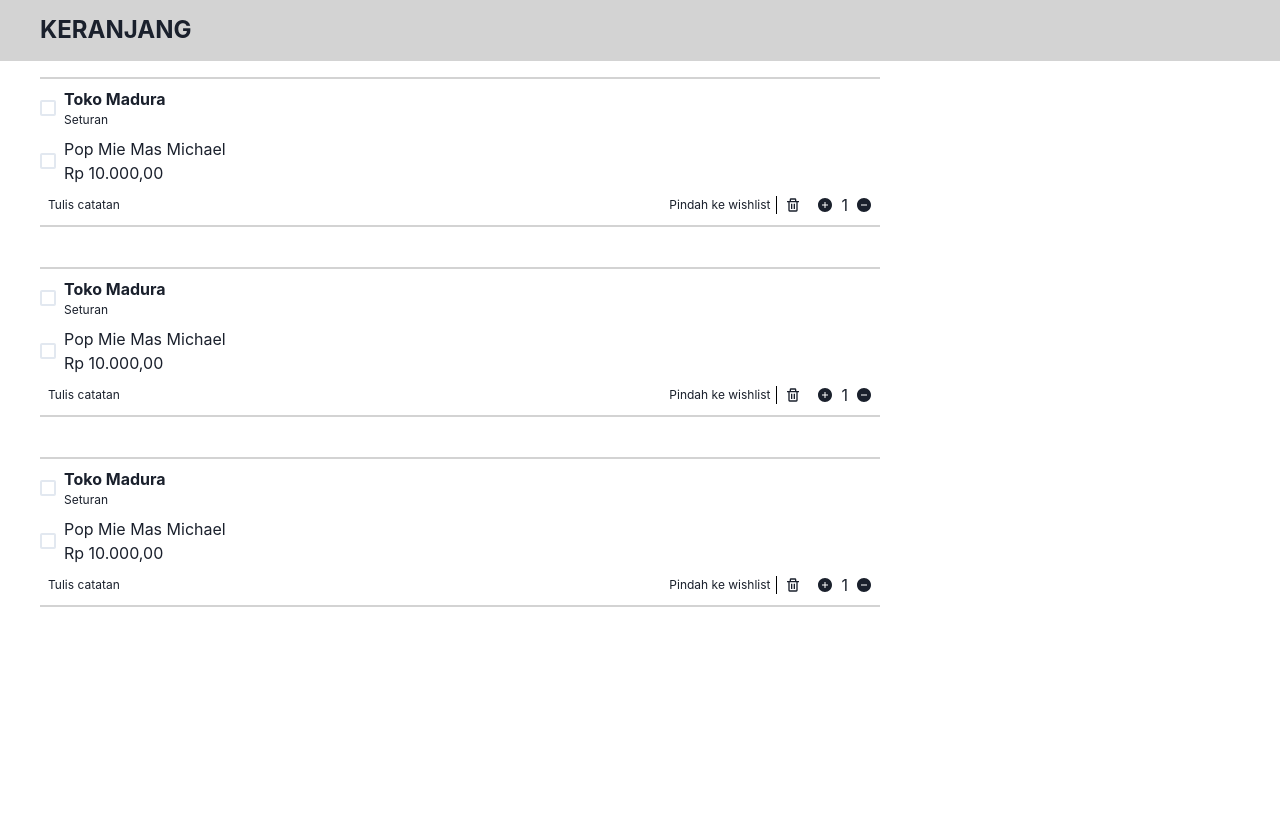
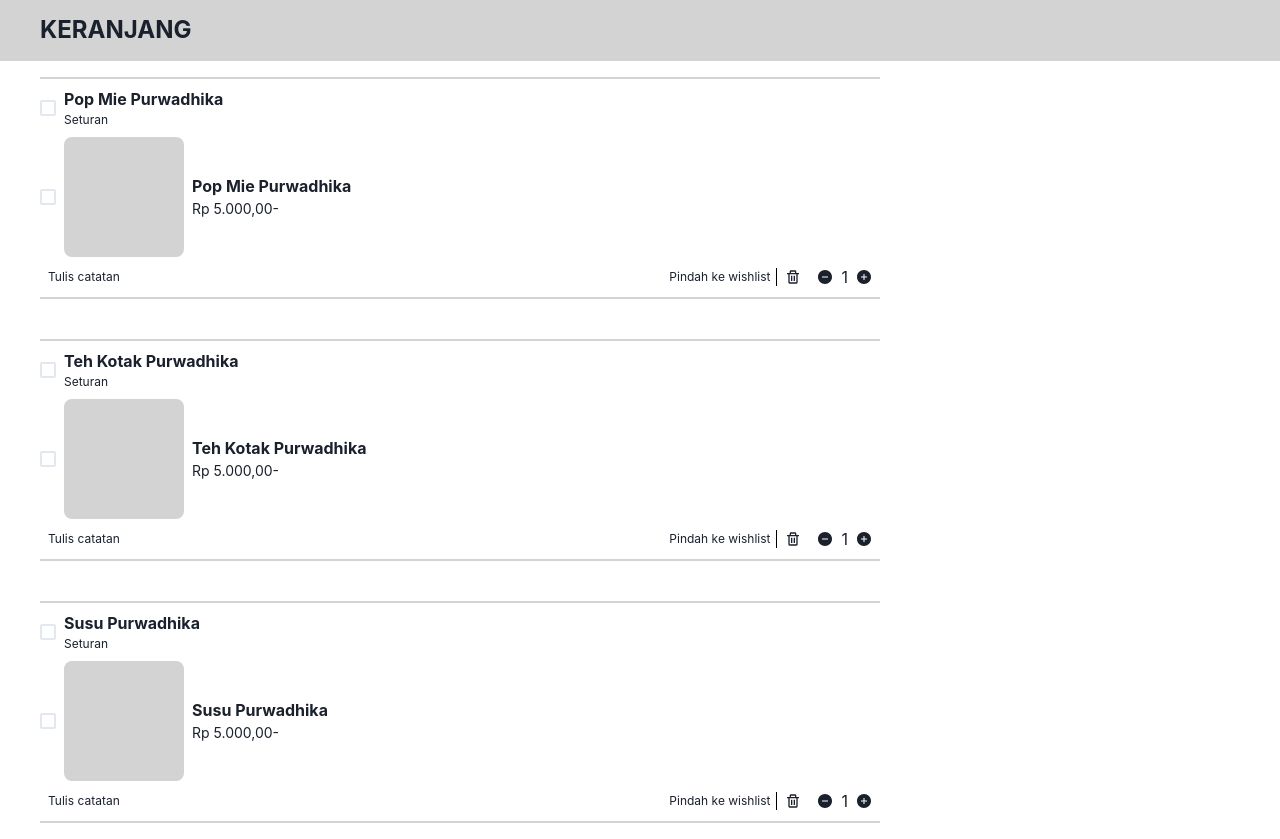
Before and after one commit to wllmsawi/Exercise8SAP, a React (Create React App) app in the folder sapcart/: page / in a window 1280 px wide. Before the commit the page ends 800 px from the top, so only its background shows below. Built offline with nearby package versions, Linux system fonts and the light colour scheme.

Commit message:
Update mapping for cartpages

```diff
--- a/sapcart/src/pages/cartpages/components/cartcontainer/index.jsx
+++ b/sapcart/src/pages/cartpages/components/cartcontainer/index.jsx
@@ -9,7 +9,7 @@
 } from "@chakra-ui/react";
 import { BiTrash } from "react-icons/bi";
 import { AiFillMinusCircle, AiFillPlusCircle } from "react-icons/ai";
-function CartContainer() {
+function CartContainer(props) {
   return (
     <>
       <Box
@@ -24,17 +24,23 @@
             <HStack>
               <Checkbox></Checkbox>
               <VStack spacing="0" align="flex-start">
-                <Text as="b">Toko Madura</Text>
-                <Text fontSize="xs">Seturan</Text>
+                <Text as="b">{props.storeName}</Text>
+                <Text fontSize="xs">{props.storeLoc}</Text>
               </VStack>
             </HStack>
           </Box>
           <Box>
             <HStack>
               <Checkbox></Checkbox>
+              <Box
+                w="7.5em"
+                h="7.5em"
+                borderRadius="0.5em"
+                bgColor="lightGray"
+              ></Box>
               <VStack spacing="0" align="flex-start">
-                <Text>Pop Mie Mas Michael</Text>
-                <Text>Rp 10.000,00</Text>
+                <Text as="b">{props.itemName}</Text>
+                <Text fontSize="sm">{props.itemPrice}</Text>
               </VStack>
             </HStack>
           </Box>
@@ -60,9 +66,9 @@
               </Box>
               <Box p="0 .5em">
                 <HStack>
+                  <AiFillMinusCircle />
+                  <Text>{props.itemQuantity}</Text>
                   <AiFillPlusCircle />
-                  <Text>1</Text>
-                  <AiFillMinusCircle />
                 </HStack>
               </Box>
             </Flex>
--- a/sapcart/src/pages/cartpages/index.jsx
+++ b/sapcart/src/pages/cartpages/index.jsx
@@ -2,6 +2,40 @@
 import CartContainer from "./components/cartcontainer";
 
 function CartPages() {
+  const dataItem = [
+    {
+      storeName: "Toko Madura",
+      storeLoc: "Seturan",
+      itemName: "Pop Mie Purwadhika",
+      itemPrice: "Rp 5.000,00-",
+      itemQuantity: 1,
+    },
+    {
+      storeName: "Toko Madura",
+      storeLoc: "Seturan",
+      itemName: "Teh Kotak Purwadhika",
+      itemPrice: "Rp 5.000,00-",
+      itemQuantity: 1,
+    },
+    {
+      storeName: "Toko Madura",
+      storeLoc: "Seturan",
+      itemName: "Susu Purwadhika",
+      itemPrice: "Rp 5.000,00-",
+      itemQuantity: 1,
+    },
+  ];
+  let itemList = dataItem.map((data) => {
+    return (
+      <CartContainer
+        storeName={data.itemName}
+        storeLoc={data.storeLoc}
+        itemName={data.itemName}
+        itemPrice={data.itemPrice}
+        itemQuantity={data.itemQuantity}
+      />
+    );
+  });
   return (
     <Box display="flex" flexDir="column" minH="100vh">
       <Box
@@ -19,9 +53,7 @@
       </Box>
       <Box h="auto" p="1em 2.5em">
         <VStack align="stretch" spacing="2.5em">
-          <CartContainer />
-          <CartContainer />
-          <CartContainer />
+          {itemList}
         </VStack>
       </Box>
     </Box>
```
Also changed, not shown: sapcart/src/pages/cartpages/mappingdata.txt (added).
